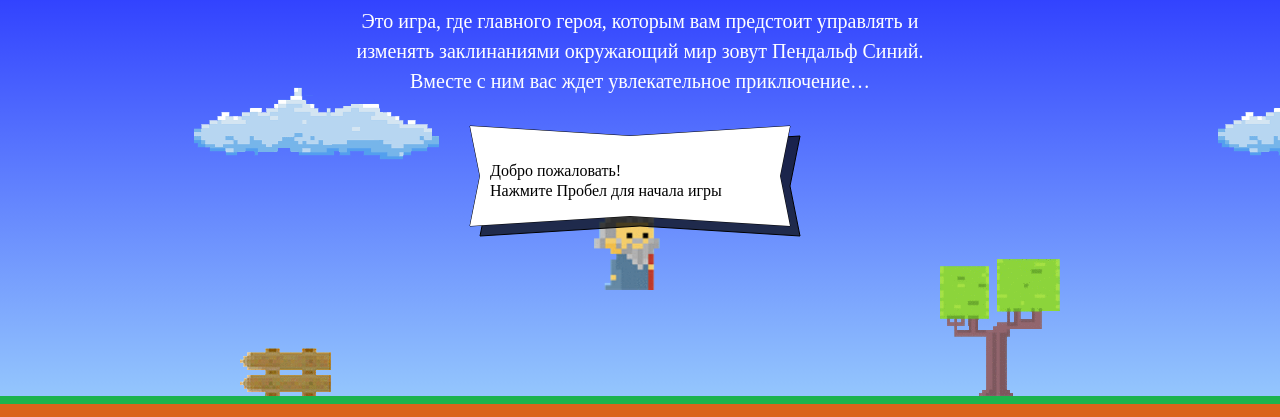
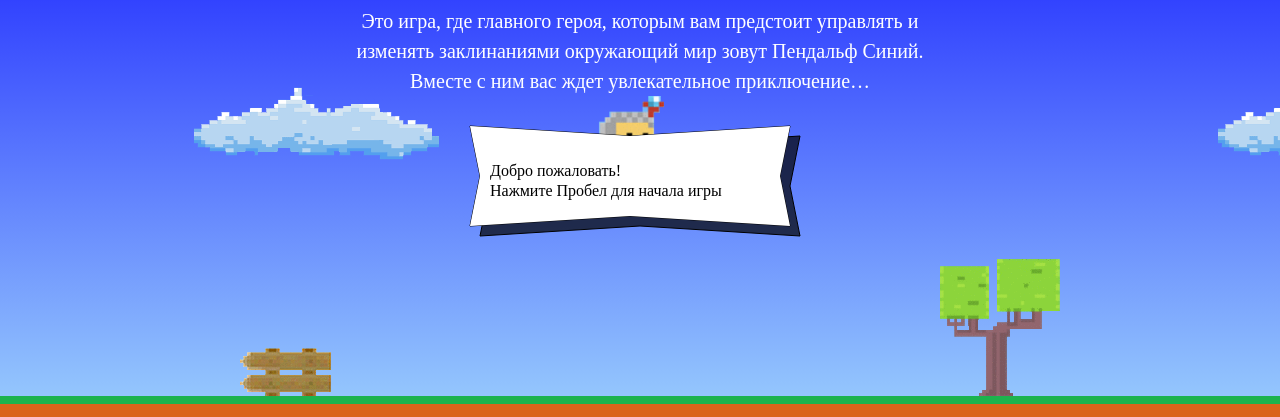
Before and after one commit to gholabashar/634763-code-and-magick, a website: page index.html in a window 1280 px wide. Shown: the part 203-620 px from the top of the page. Drawn offline with Linux system fonts and the light colour scheme; a web font is replaced by a local one.

Commit message:
Исправил положение мага в соответствии с заданием

```diff
--- a/index.html
+++ b/index.html
@@ -180,6 +180,7 @@
     <p class="setup-similar-label">Петр Петров</p>
   </div>
 </template>
+
 <script>
 	var fireballSize = 22;
 	var getFireballSpeed = function (left) {
@@ -194,9 +195,10 @@ var getWizardX = function (width) {
 		return width / 2.3;
 	};
 	var getWizardY = function (height) {
-	return height - 200;
+		return height - 300;
 	};
 </script>
+
 <script src="js/game.js"></script>
 
 </body>
```
Lines whose indentation alone changed are shown as unchanged.
